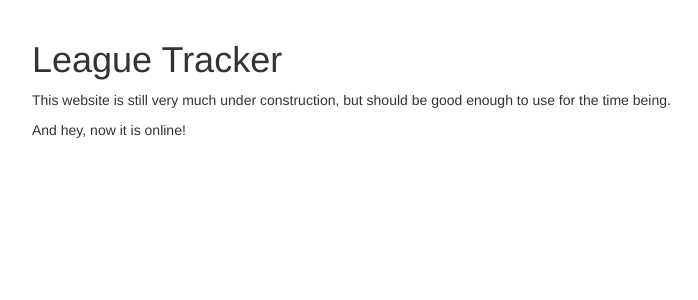
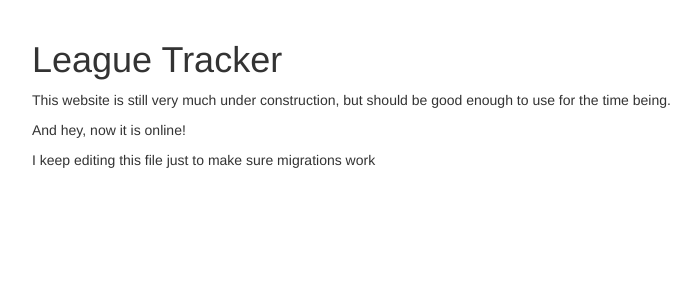
Before and after one commit to richardjonathonharris/league_tracker, a Django app: page / in a window 1280 px wide. Shown: the part 52-352 px from the top of the page, without its empty margins (38-736 px from the left). Run offline with Django 3.2, Linux system fonts and the light colour scheme; some libraries are stand-ins or nearby versions.

Commit message:
One last bit to make sure migrations work

```diff
--- a/league_tracker/templates/index.html
+++ b/league_tracker/templates/index.html
@@ -7,4 +7,6 @@
 
 <p>And hey, now it is online!
 
+<p>I keep editing this file just to make sure migrations work</p>
+
 {% endblock %}
```
